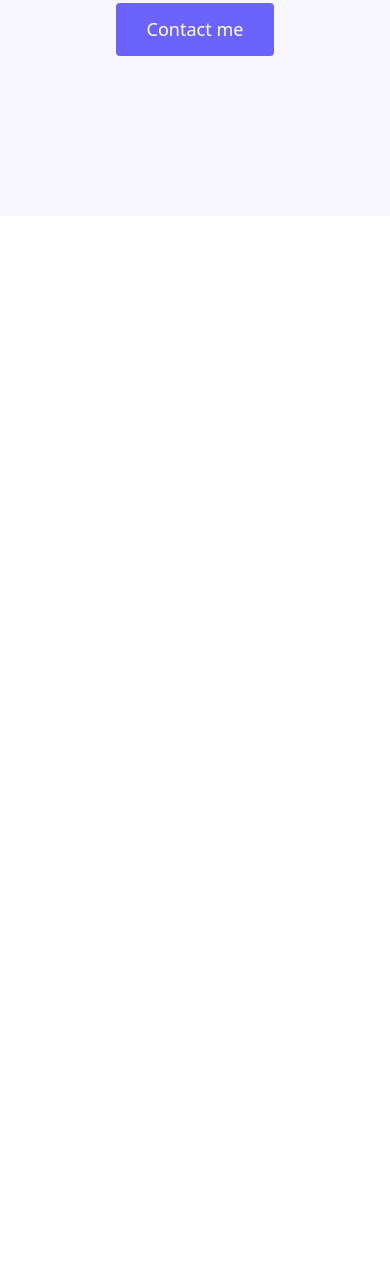
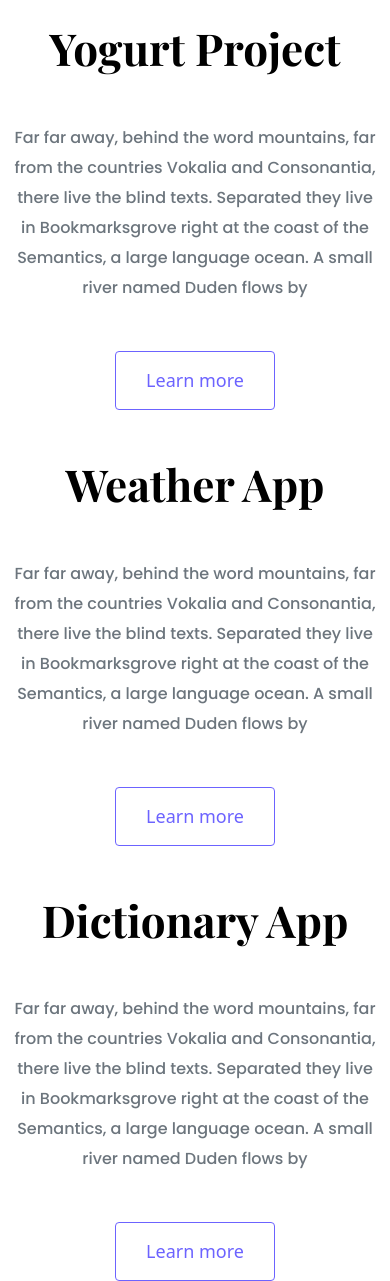
Before and after one commit to annaknish/portfolio-project, a plain HTML site: page index.html in a window 390 px wide. Shown: the part 593-1874 px from the top of the page. Before the commit the page ends 844 px from the top, so only its background shows below. Drawn offline with nearby package versions, Linux system fonts and the light colour scheme; a web font is replaced by a local one.

Commit message:
Added homepage content design

```diff
--- a/index.html
+++ b/index.html
@@ -36,5 +36,69 @@
         <a href="#" class="btn btn-branding">Contact me</a>
       </div>
     </div>
+    <p class="text-center m-5">
+      Featured Project which my best projects be choice to show
+    </p>
+    <div class="container">
+      <div class="row mb-5">
+        <div class="col d-none d-lg-block">
+          <img src="images/yogurt.png" alt="yogurt" class="img-fluid" />
+        </div>
+
+        <div class="col">
+          <div class="project-description">
+          <h2 class="mb-5">Yogurt Project</h2>
+          <p class="mb-5 text-muted">
+            Far far away, behind the word mountains, far from the countries
+            Vokalia and Consonantia, there live the blind texts. Separated they
+            live in Bookmarksgrove right at the coast of the Semantics, a large
+            language ocean. A small river named Duden flows by
+          </p>
+          <a href="" class="btn btn-branding-outline">Learn more</a>
+        </div>
+        </div>
+        </div>
+
+
+
+
+
+      <div class="row mb-5">
+
+
+        <div class="col">
+          <div class="project-description">
+          <h2 class="mb-5">Weather App</h2>
+          <p class="mb-5 text-muted">
+            Far far away, behind the word mountains, far from the countries
+            Vokalia and Consonantia, there live the blind texts. Separated they
+            live in Bookmarksgrove right at the coast of the Semantics, a large
+            language ocean. A small river named Duden flows by
+          </p>
+          <a href="" class="btn btn-branding-outline">Learn more</a>
+    </div>
+    </div>
+    <div class="col d-none d-lg-block">
+          <img src="images/weather.png" alt="weather" class="img-fluid" />
+        </div>
+    </div>
+      <div class="row">
+        <div class="col d-none d-lg-block">
+          <img src="images/dictionary.png" alt="dictionary" class="img-fluid" />
+        </div>
+
+        <div class="col">
+          <div class="project-description">
+          <h2 class="mb-5">Dictionary App</h2>
+          <p class="mb-5 text-muted">
+            Far far away, behind the word mountains, far from the countries
+            Vokalia and Consonantia, there live the blind texts. Separated they
+            live in Bookmarksgrove right at the coast of the Semantics, a large
+            language ocean. A small river named Duden flows by
+          </p>
+          <a href="" class="btn btn-branding-outline">Learn more</a>
+          </div>
+
+
   </body>
 </html>
--- a/styles/portfolio.css
+++ b/styles/portfolio.css
@@ -17,9 +17,15 @@ h6 {
 p {
   font-family: var(--default-font-family);
   font-weight: normal;
+  font-size: 16px;
+  line-height: 30px;
 }
 h1 {
   font-size: 96px;
+  line-height: 1.5;
+}
+h2 {
+  font-size: 64px;
 }
 .hero {
   background-color: var(--secondary-color);
@@ -35,7 +41,7 @@ h1 {
 .hero h2 {
   font-family: var(--heading-font-family);
   font-weight: normal;
-  line-height: 2;
+  line-height: 1.5;
   font-size: 24px;
 }
 .btn-branding {
@@ -46,3 +52,30 @@ h1 {
   line-height: 27px;
   padding: 12px 30px;
 }
+.btn-branding-outline {
+  color: var(--branding-color);
+  border: 1px solid var(--branding-color);
+  border-radius: 4px;
+  font-size: 18px;
+  line-height: 27px;
+  padding: 15px 30px;
+}
+.project-description {
+  padding: 120px 60px;
+}
+@media (max-width: 900px) {
+  h1 {
+    font-size: 44px;
+    line-height: 2;
+  }
+  h2 {
+    font-size: 44px;
+  }
+  .hero {
+    padding: 80px 20px;
+  }
+  .project-description {
+    padding: 0;
+    text-align: center;
+  }
+}
```
Also changed, not shown: images/dictionary.png (added), images/weather.png (added), images/yogurt.png (added).
